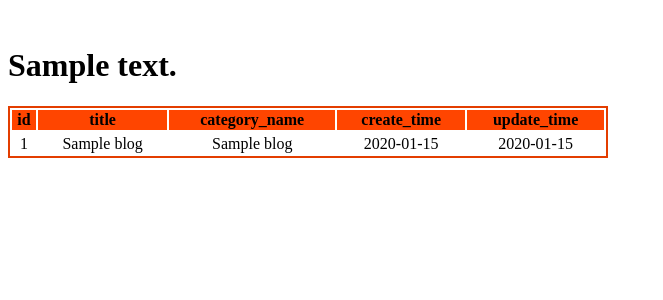
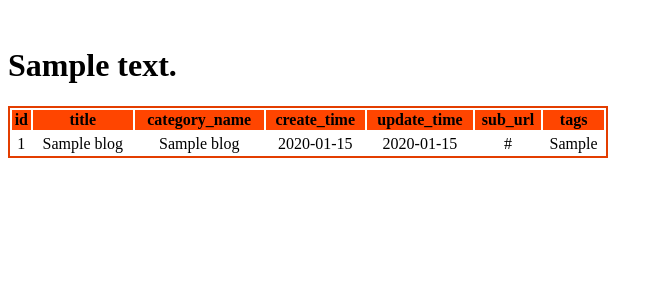
Before and after one commit to jia1000/SpringBoot_Demo, a Spring app: template src/main/resources/templates/blog_thymeleaf.html in a window 1280 px wide. Shown: the top 300 px of the page, without its empty margins (0-663 px from the left). Run offline with Thymeleaf, Linux system fonts and the light colour scheme; the template is opened without the code that fills it: most values are stand-ins (such as "Sample title", 1, 10 or a date in 2020); data that the repository does not hold is empty.

Commit message:
Demo版本：添加Thymeleaf模板库的使用。给Blog数据表，增加了查询整个表的功能。

```diff
--- a/src/main/java/com/example/demo/dao/blog/TableTbBlogMapper.java
+++ b/src/main/java/com/example/demo/dao/blog/TableTbBlogMapper.java
@@ -2,6 +2,9 @@ package com.example.demo.dao.blog;
 
 import com.example.demo.entity.blog.TableTbBlog;
 import org.apache.ibatis.annotations.Mapper;
+import org.apache.ibatis.annotations.Select;
+
+import java.util.List;
 
 @Mapper   // 需要手动添加该注解
 public interface TableTbBlogMapper {
@@ -18,4 +21,7 @@ public interface TableTbBlogMapper {
     int updateByPrimaryKeyWithBLOBs(TableTbBlog record);
 
     int updateByPrimaryKey(TableTbBlog record);
+
+    @Select("SELECT * from tb_blog")
+    List<TableTbBlog> getLists();
 }
--- a/src/main/resources/templates/blog_thymeleaf.html
+++ b/src/main/resources/templates/blog_thymeleaf.html
@@ -26,6 +26,8 @@
                     <th >category_name</th>
                     <th >create_time</th>
                     <th >update_time</th>
+                    <th >sub_url</th>
+                    <th >tags</th>
                 </tr>
             </thead>
             <tbody>
@@ -36,7 +38,9 @@
                         <td th:text="${blog.blog_category_name}">age</td>
                         <td th:text="${blog.create_time}">sex</td>
                         <td th:text="${blog.update_time}">address</td>
-                    </tr>
+                        <td th:text="${blog.blog_sub_url}">address</td>
+                        <td th:text="${blog.blog_tags}">address</td>
+                </tr>
                 </tr>
             </tbody>
         </table>
```
Also changed, not shown: src/main/java/com/example/demo/controler/admin/BlogController.java (+2 -5 lines).
